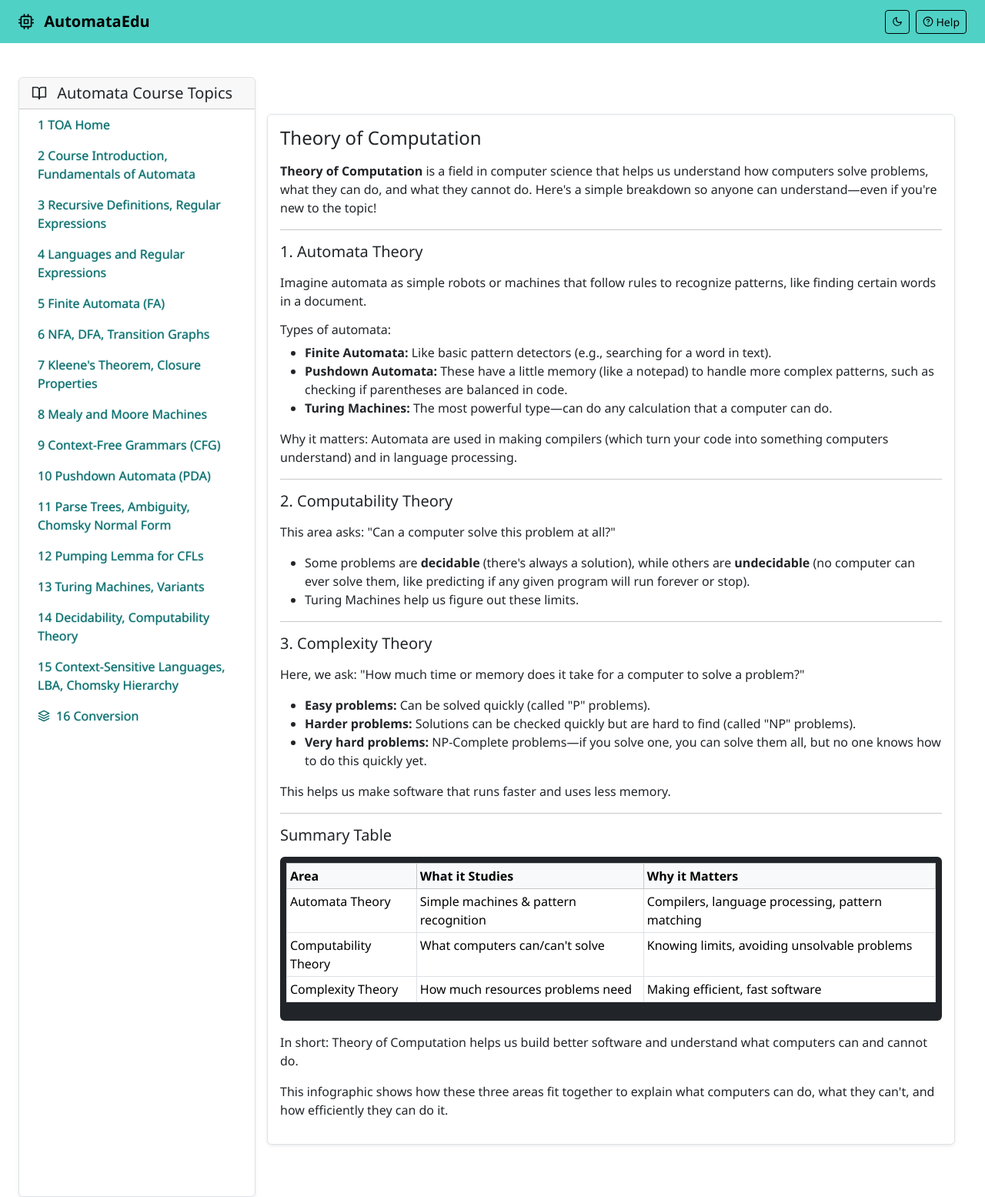
After one commit to Abrash-Official/Theory-Of-Automata, a Flask app: page /theory-of-computation in a window 1280 px wide. The commit adds this page. Shown: the whole page at 77% size. Run offline with Flask 3, Linux system fonts and the light colour scheme; some libraries are stand-ins or nearby versions.

Commit message:
Add Theory of Computing Page

```diff
--- a/app/routes.py
+++ b/app/routes.py
@@ -39,6 +39,11 @@ def index():
 def toa_home():
     previous_url, next_url = get_nav_links('toa_home')
     return render_template('toa_home.html', previous_page=previous_url, next_page=next_url, active_page='toa_home')
+
+@app.route('/theory-of-computation')
+def theory_of_computation():
+    # This page is supplementary, not part of sequential topic flow, so no previous/next links
+    return render_template('theory_of_computation.html', active_page='theory_of_computation')
 
 @app.route('/api/convert/regex-to-dfa', methods=['POST'])
 def convert_regex_to_dfa():
@@ -256,43 +261,43 @@ def get_nav_links(current_topic_endpoint):
 
 @app.route('/course-intro')
 def course_intro():
-    previous_page, next_page = get_nav_links('course_intro')
-    return render_template('course_intro.html', active_page='course_intro', previous_page=previous_page, next_page=next_page)
+    previous_url, next_url = get_nav_links('course_intro')
+    return render_template('course_intro.html', previous_page=previous_url, next_page=next_url, active_page='course_intro')
 
 @app.route('/recursive-def')
 def recursive_def():
-    previous_page, next_page = get_nav_links('recursive_def')
-    return render_template('recursive_def.html', active_page='recursive_def', previous_page=previous_page, next_page=next_page)
+    previous_url, next_url = get_nav_links('recursive_def')
+    return render_template('recursive_def.html', previous_page=previous_url, next_page=next_url, active_page='recursive_def')
 
 @app.route('/languages-regex')
 def languages_regex():
-    previous_page, next_page = get_nav_links('languages_regex')
-    return render_template('languages_regex.html', active_page='languages_regex', previous_page=previous_page, next_page=next_page)
+    previous_url, next_url = get_nav_links('languages_regex')
+    return render_template('languages_regex.html', previous_page=previous_url, next_page=next_url, active_page='languages_regex')
 
 @app.route('/finite-automata')
 def finite_automata():
-    previous_page, next_page = get_nav_links('finite_automata')
-    return render_template('finite_automata.html', active_page='finite_automata', previous_page=previous_page, next_page=next_page)
+    previous_url, next_url = get_nav_links('finite_automata')
+    return render_template('finite_automata.html', previous_page=previous_url, next_page=next_url, active_page='finite_automata')
 
 @app.route('/nfa-dfa-graphs')
 def nfa_dfa_graphs():
-    previous_page, next_page = get_nav_links('nfa_dfa_graphs')
-    return render_template('nfa_dfa_graphs.html', active_page='nfa_dfa_graphs', previous_page=previous_page, next_page=next_page)
+    previous_url, next_url = get_nav_links('nfa_dfa_graphs')
+    return render_template('nfa_dfa_graphs.html', previous_page=previous_url, next_page=next_url, active_page='nfa_dfa_graphs')
 
 @app.route('/kleene-closure')
 def kleene_closure():
-    previous_page, next_page = get_nav_links('kleene_closure')
-    return render_template('kleene_closure.html', active_page='kleene_closure', previous_page=previous_page, next_page=next_page)
+    previous_url, next_url = get_nav_links('kleene_closure')
+    return render_template('kleene_closure.html', previous_page=previous_url, next_page=next_url, active_page='kleene_closure')
 
 @app.route('/mealy-moore')
 def mealy_moore():
-    previous_page, next_page = get_nav_links('mealy_moore')
-    return render_template('mealy_moore.html', active_page='mealy_moore', previous_page=previous_page, next_page=next_page)
+    previous_url, next_url = get_nav_links('mealy_moore')
+    return render_template('mealy_moore.html', previous_page=previous_url, next_page=next_url, active_page='mealy_moore')
 
 @app.route('/cfg')
 def cfg():
-    previous_page, next_page = get_nav_links('cfg')
-    return render_template('cfg.html', active_page='cfg', previous_page=previous_page, next_page=next_page)
+    previous_url, next_url = get_nav_links('cfg')
+    return render_template('cfg.html', previous_page=previous_url, next_page=next_url, active_page='cfg')
 
 @app.route('/pda')
 def pda():
--- /dev/null
+++ b/app/templates/theory_of_computation.html
@@ -0,0 +1,82 @@
+{% extends "base.html" %}
+{% block title %}Theory of Computation{% endblock %}
+
+{% block content %}
+<div class="card mb-4">
+    <div class="card-body">
+        <h4 class="mb-3">Theory of Computation</h4>
+        <p>
+            <strong>Theory of Computation</strong> is a field in computer science that helps us understand how computers solve problems, what they can do, and what they cannot do. Here's a simple breakdown so anyone can understand—even if you're new to the topic!
+        </p>
+
+        <hr>
+
+        <h5 class="mb-3">1. Automata Theory</h5>
+        <p>
+            Imagine automata as simple robots or machines that follow rules to recognize patterns, like finding certain words in a document.
+        </p>
+        <h6>Types of automata:</h6>
+        <ul>
+            <li><strong>Finite Automata:</strong> Like basic pattern detectors (e.g., searching for a word in text).</li>
+            <li><strong>Pushdown Automata:</strong> These have a little memory (like a notepad) to handle more complex patterns, such as checking if parentheses are balanced in code.</li>
+            <li><strong>Turing Machines:</strong> The most powerful type—can do any calculation that a computer can do.</li>
+        </ul>
+        <p>Why it matters: Automata are used in making compilers (which turn your code into something computers understand) and in language processing.</p>
+
+        <hr>
+
+        <h5 class="mb-3">2. Computability Theory</h5>
+        <p>
+            This area asks: "Can a computer solve this problem at all?"
+        </p>
+        <ul>
+            <li>Some problems are <strong>decidable</strong> (there's always a solution), while others are <strong>undecidable</strong> (no computer can ever solve them, like predicting if any given program will run forever or stop).</li>
+            <li>Turing Machines help us figure out these limits.</li>
+        </ul>
+
+        <hr>
+
+        <h5 class="mb-3">3. Complexity Theory</h5>
+        <p>
+            Here, we ask: "How much time or memory does it take for a computer to solve a problem?"
+        </p>
+        <ul>
+            <li><strong>Easy problems:</strong> Can be solved quickly (called "P" problems).</li>
+            <li><strong>Harder problems:</strong> Solutions can be checked quickly but are hard to find (called "NP" problems).</li>
+            <li><strong>Very hard problems:</strong> NP-Complete problems—if you solve one, you can solve them all, but no one knows how to do this quickly yet.</li>
+        </ul>
+        <p>This helps us make software that runs faster and uses less memory.</p>
+
+        <hr>
+
+        <h5 class="mb-3">Summary Table</h5>
+        <div class="table-responsive bg-dark p-2 rounded">
+            <table class="table table-bordered table-sm text-white">
+                <thead class="table-light">
+                    <tr><th>Area</th><th>What it Studies</th><th>Why it Matters</th></tr>
+                </thead>
+                <tbody>
+                    <tr><td>Automata Theory</td><td>Simple machines & pattern recognition</td><td>Compilers, language processing, pattern matching</td></tr>
+                    <tr><td>Computability Theory</td><td>What computers can/can't solve</td><td>Knowing limits, avoiding unsolvable problems</td></tr>
+                    <tr><td>Complexity Theory</td><td>How much resources problems need</td><td>Making efficient, fast software</td></tr>
+                </tbody>
+            </table>
+        </div>
+
+        <p class="mt-3">
+            In short: Theory of Computation helps us build better software and understand what computers can and cannot do.
+        </p>
+        <p>
+            This infographic shows how these three areas fit together to explain what computers can do, what they can't, and how efficiently they can do it.
+        </p>
+    </div>
+</div>
+{% endblock %}
+
+{% block scripts %}
+<script>
+    document.addEventListener('DOMContentLoaded', function() {
+        feather.replace();
+    });
+</script>
+{% endblock %}
--- a/app/templates/toa_home.html
+++ b/app/templates/toa_home.html
@@ -18,6 +18,7 @@
             <li><strong>Optimizing Algorithm Efficiency :</strong> Helps classify problems based (e.g., P, NP, NP-complete, and NP-hard), proving that some problems have no efficient solutions.</li>
             <li><strong>Understanding Computability :</strong> Study of which problems can be solved using algorithms, essentially defining the boundaries of what a computer can calculate. Problems like the "Halting Problem" which are demonstrably impossible to solve with a general algorithm.</li>
         </ul>
+        <p class="text-muted mt-4"><em>Please check <a href="{{ url_for('theory_of_computation') }}" style="color: var(--bs-primary);">Theory of Computing</a> for more details.</em></p>
     </div>
 </div>
 {% endblock %}
```
Also changed, not shown: app/templates/course_intro.html (+0 -13 lines).
